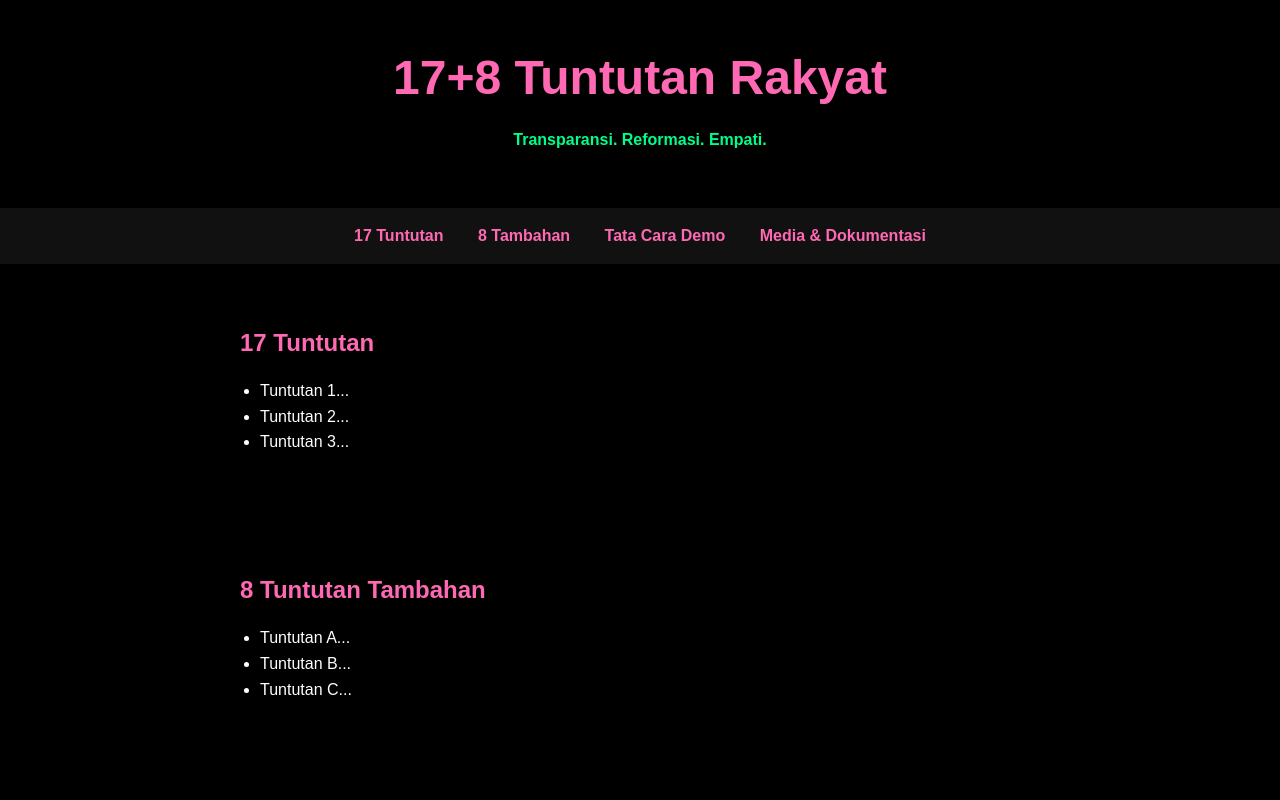
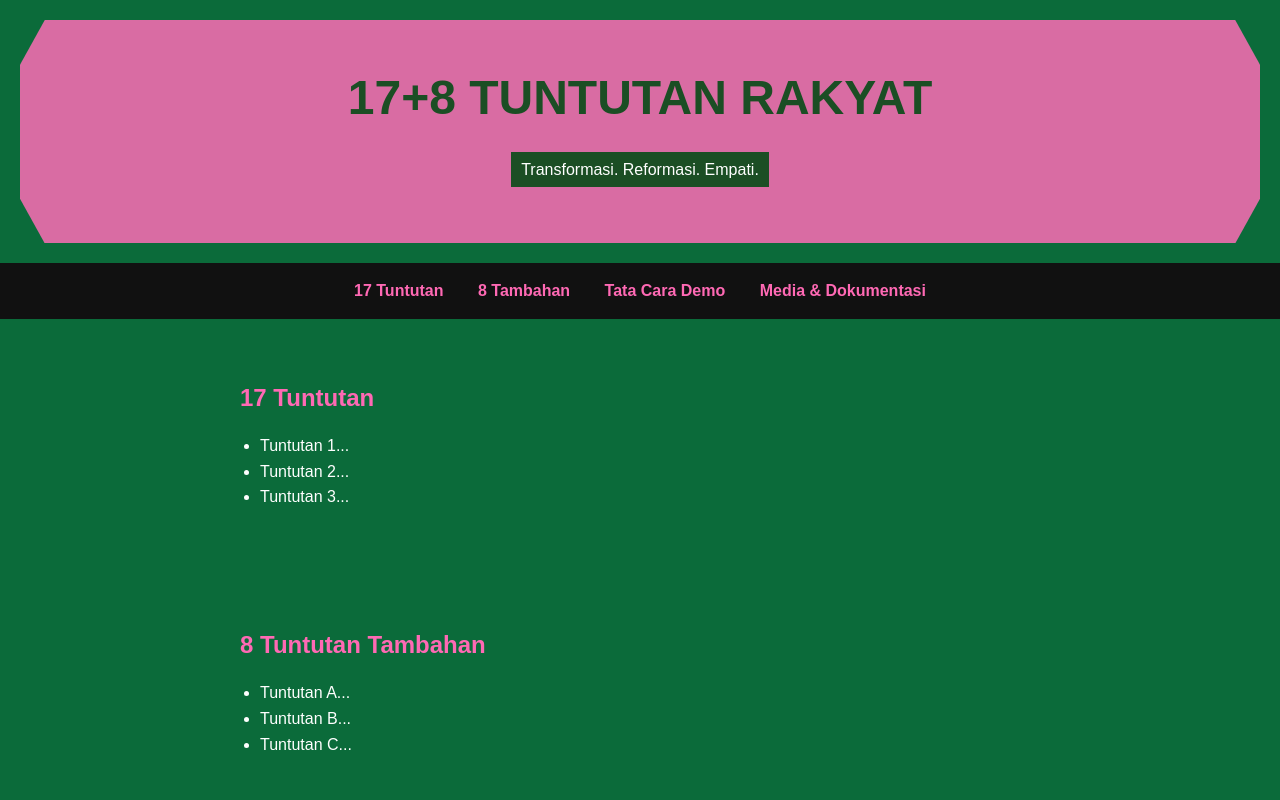
Before and after one commit to serenagpt231/makelarpartai, a plain HTML site: page index.html in a window 1280 px wide. Shown: the top 800 px of the page. Drawn offline with Linux system fonts and the light colour scheme.

Commit message:
Update index.html

```diff
--- a/index.html
+++ b/index.html
@@ -6,27 +6,42 @@
   <title>17+8 Tuntutan Rakyat</title>
   <style>
     body {
-      background: #000;
+      background: #0b6b3a; /* hijau background */
       color: #fff;
       font-family: Arial, sans-serif;
       margin: 0;
       padding: 0;
       line-height: 1.6;
     }
+
+    /* === HEADER CUSTOM === */
     header {
+      background: #d96ca3; /* pink */
+      padding: 40px 20px;
+      margin: 20px;
       text-align: center;
-      padding: 40px 20px;
+      color: #1b4e24; /* hijau gelap */
+      clip-path: polygon(
+        2% 0%, 98% 0%, 100% 20%, 100% 80%, 98% 100%, 2% 100%, 0% 80%, 0% 20%
+      ); /* efek zigzag */
     }
     header h1 {
       font-size: 3rem;
-      color: #ff69b4;
       margin: 0;
     }
+    header h1 span {
+      font-weight: bold;
+    }
     header p {
-      color: #00ff88;
-      font-weight: bold;
-      margin-top: 10px;
+      background: #1b4e24;
+      color: white;
+      display: inline-block;
+      padding: 5px 10px;
+      margin-top: 15px;
+      font-size: 1rem;
     }
+
+    /* === NAVBAR === */
     nav {
       text-align: center;
       background: #111;
@@ -41,6 +56,8 @@
     nav a:hover {
       color: #00ff88;
     }
+
+    /* === CONTENT === */
     section {
       padding: 40px 20px;
       max-width: 800px;
@@ -51,6 +68,8 @@
       margin-bottom: 15px;
     }
     ul { padding-left: 20px; }
+
+    /* === FOOTER === */
     footer {
       text-align: center;
       background: #111;
@@ -62,8 +81,8 @@
 </head>
 <body>
   <header>
-    <h1>17+8 Tuntutan Rakyat</h1>
-    <p>Transparansi. Reformasi. Empati.</p>
+    <h1>17+8 <span>TUNTUTAN RAKYAT</span></h1>
+    <p>Transformasi. Reformasi. Empati.</p>
   </header>
 
   <nav>
```
